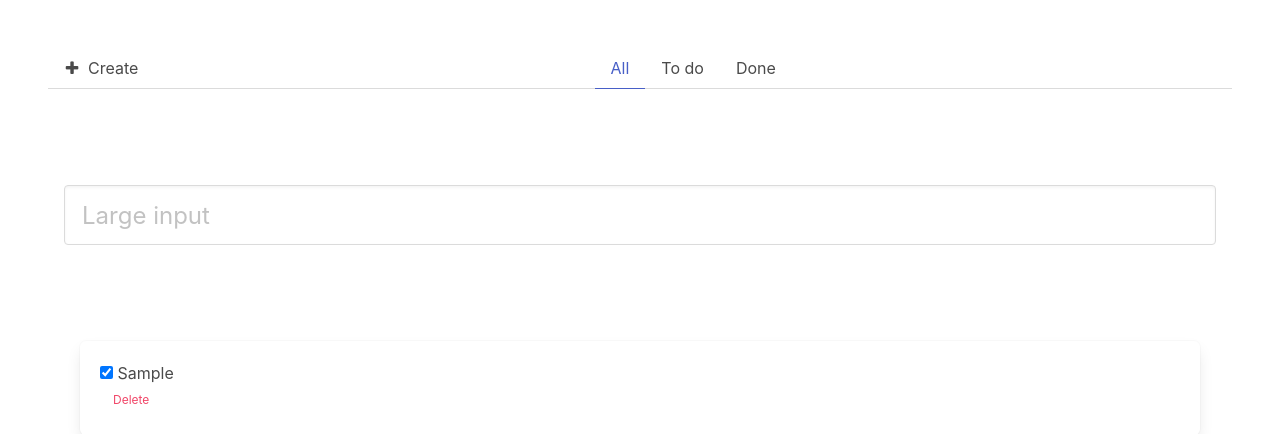
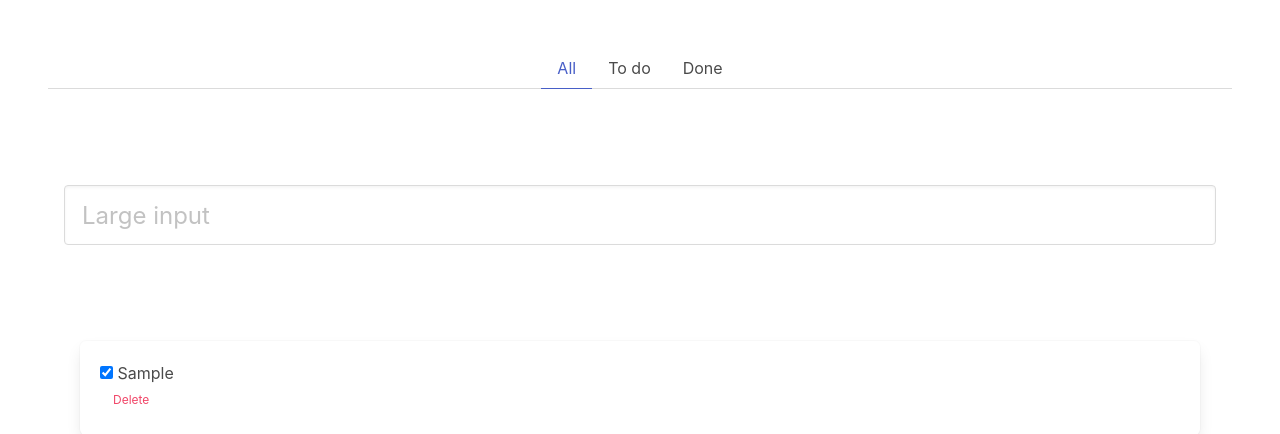
Before and after one commit to diegofaria/fiz, a Node server app: page / in a window 1280 px wide. Shown: the top 434 px of the page. Run offline with Node 20, Linux system fonts and the light colour scheme; tables that the repository leaves empty hold one stand-in row (values such as "Sample post"); some libraries are stand-ins or nearby versions.

Commit message:
removed create button

```diff
--- a/views/filters.ejs
+++ b/views/filters.ejs
@@ -1,20 +1,13 @@
 <section class="section">
     <div class="tabs">
-        <ul class="is-left">
-            <li>
-                <a>
-                    <span class="icon is-small"><i class="fa fa-plus"></i></span>
-                    <span>Create</span>
-                </a>
-            </li>
-        </ul>
+        <ul class="is-left"></ul>
 
         <ul class="is-center">
             <li class="is-active js-todo-filters-all"><a>All</a></li>
             <li class="js-todo-filters-todo"><a>To do</a></li>
             <li class="js-todo-filters-done"><a>Done</a></li>
         </ul>
-        <ul class="is-right">
-        </ul>
+
+        <ul class="is-right"></ul>
     </div>
 </section>
```
